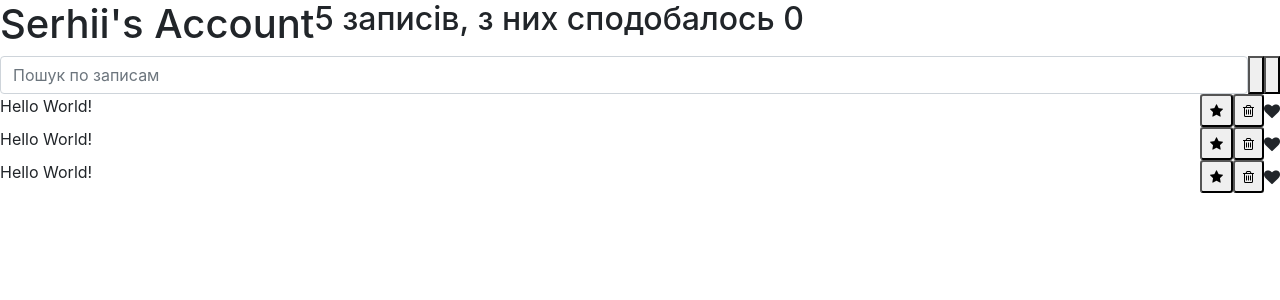
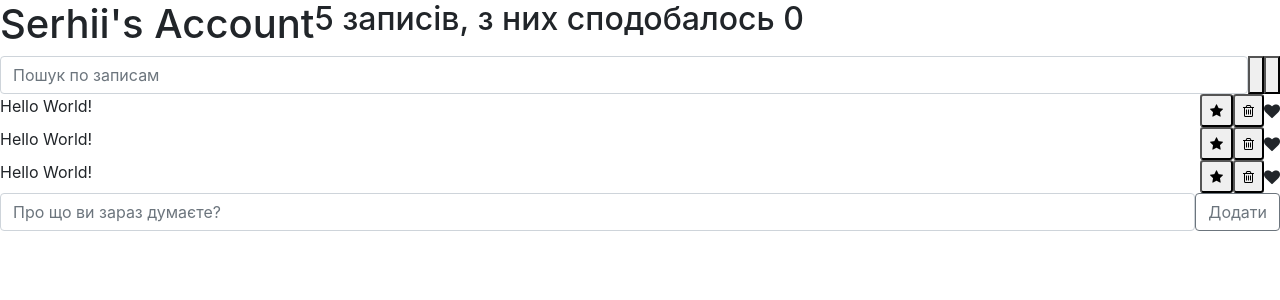
Before and after one commit to SerhiiKis90/socials, a React (Create React App) app: page / in a window 1280 px wide. Shown: the top 300 px of the page. Built offline with nearby package versions, Linux system fonts and the light colour scheme.

Commit message:
Final Project Structure

```diff
--- a/src/components/app/app.js
+++ b/src/components/app/app.js
@@ -4,7 +4,9 @@ import AppHeader from '../app-header';
 import SearchPanel from '../search-panel';
 import PostStatusFilter from '../post-status-filter';
 import PostList from '../post-list';
+import PostAddForm from '../post-add-form';
 
+import './app.css';
 
 const App = () => {
     return(
@@ -15,6 +17,7 @@ const App = () => {
             <PostStatusFilter />
         </div>
         <PostList/>
+        <PostAddForm/>
     </div>
     )
 
--- /dev/null
+++ b/src/components/post-add-form/index.js
@@ -0,0 +1,2 @@
+import PostAddForm from './post-add-form';
+export default PostAddForm;
--- /dev/null
+++ b/src/components/post-add-form/post-add-form.js
@@ -0,0 +1,21 @@
+import React from 'react';
+
+
+const PostAddForm = () => {
+    return(
+        <form className="bottom-panel d-flex">
+            <input
+                type="text"
+                placeholder="Про що ви зараз думаєте?"
+                className="form-control new-post-label"
+            />
+            <button
+                type ="submit"
+                className="btn btn-outline-secondary">
+              Додати
+            </button>
+        </form>
+    )
+}
+
+export default PostAddForm;
```
